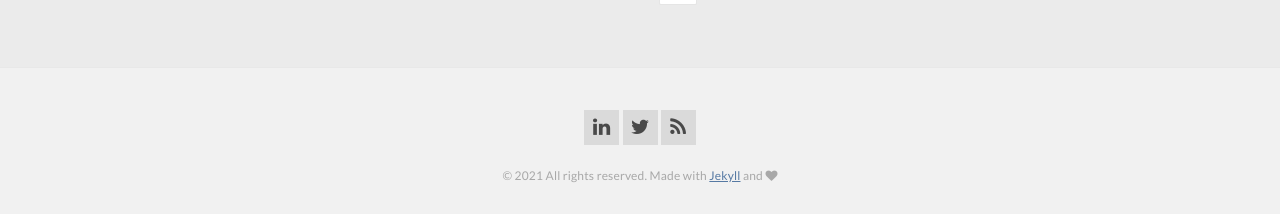
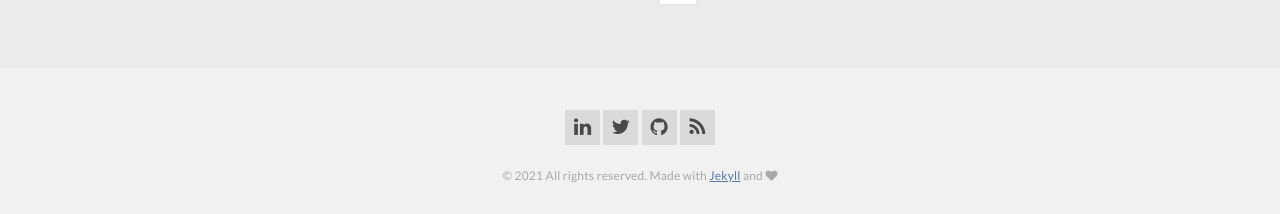
Before and after one commit to jvtrigueros/blog.jvtrigueros.com, a Jekyll site: the page built from src/index.html, in a window 1280 px wide. Shown: the part 1718-1932 px from the top of the page. Built offline with Jekyll 4.4.1, drawn with Linux system fonts in a browser that asks for light colours; nearby versions of some CDN libraries; the list of posts is cut into pages by our own code; comment, search, counter and statistics services are not loaded.

Commit message:
Add GitHub social link in footer

```diff
--- a/src/_config.yml
+++ b/src/_config.yml
@@ -9,6 +9,7 @@ author:
   url      : https://blog.jvtrigueros.com
   linkedin : https://www.linkedin.com/in/jvtrigueros/
   twitter  : https://twitter.com/jvtrigueros
+  github   : https://github.com/jvtrigueros
 
 github: https://github.com/jvtrigueros/blog.jvtrigueros.com
 disqus_shortname: grain-blog
--- a/src/_includes/social-icons.html
+++ b/src/_includes/social-icons.html
@@ -2,6 +2,7 @@
   <ul class="text-left">
     <li><a href="{{ site.author.linkedin }}" target="_blank"><i class="fa fa-linkedin"></i></a></li>
     <li><a href="{{ site.author.twitter }}" target="_blank"><i class="fa fa-twitter"></i></a></li>
+    <li><a href="{{ site.author.github }}" target="_blank"><i class="fa fa-github"></i></a></li>
     <li><a href="{{ site.baseurl }}/feed.xml" target="_blank"><i class="fa fa-rss"></i></a></li>
   </ul>
 </div>
```
